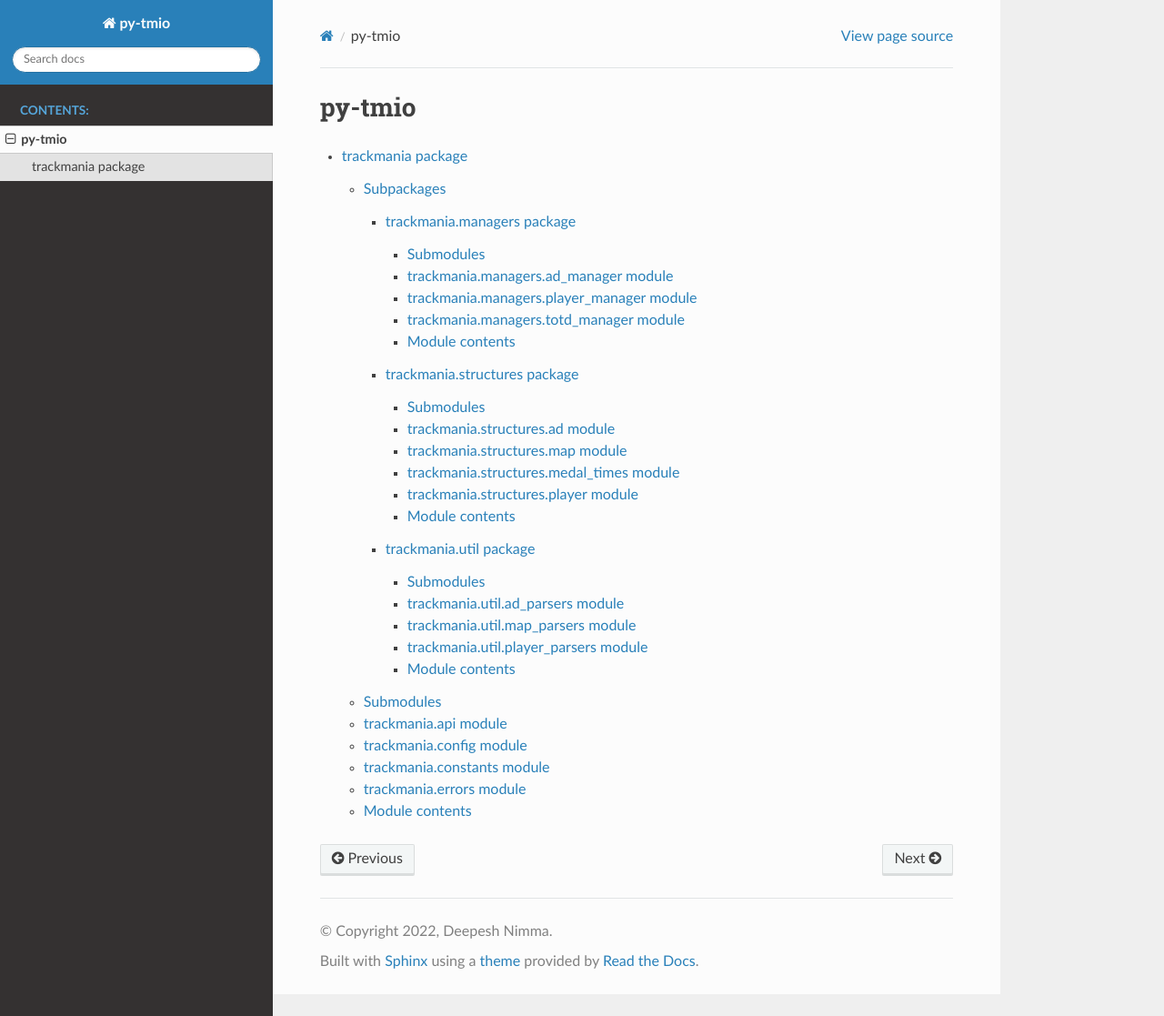
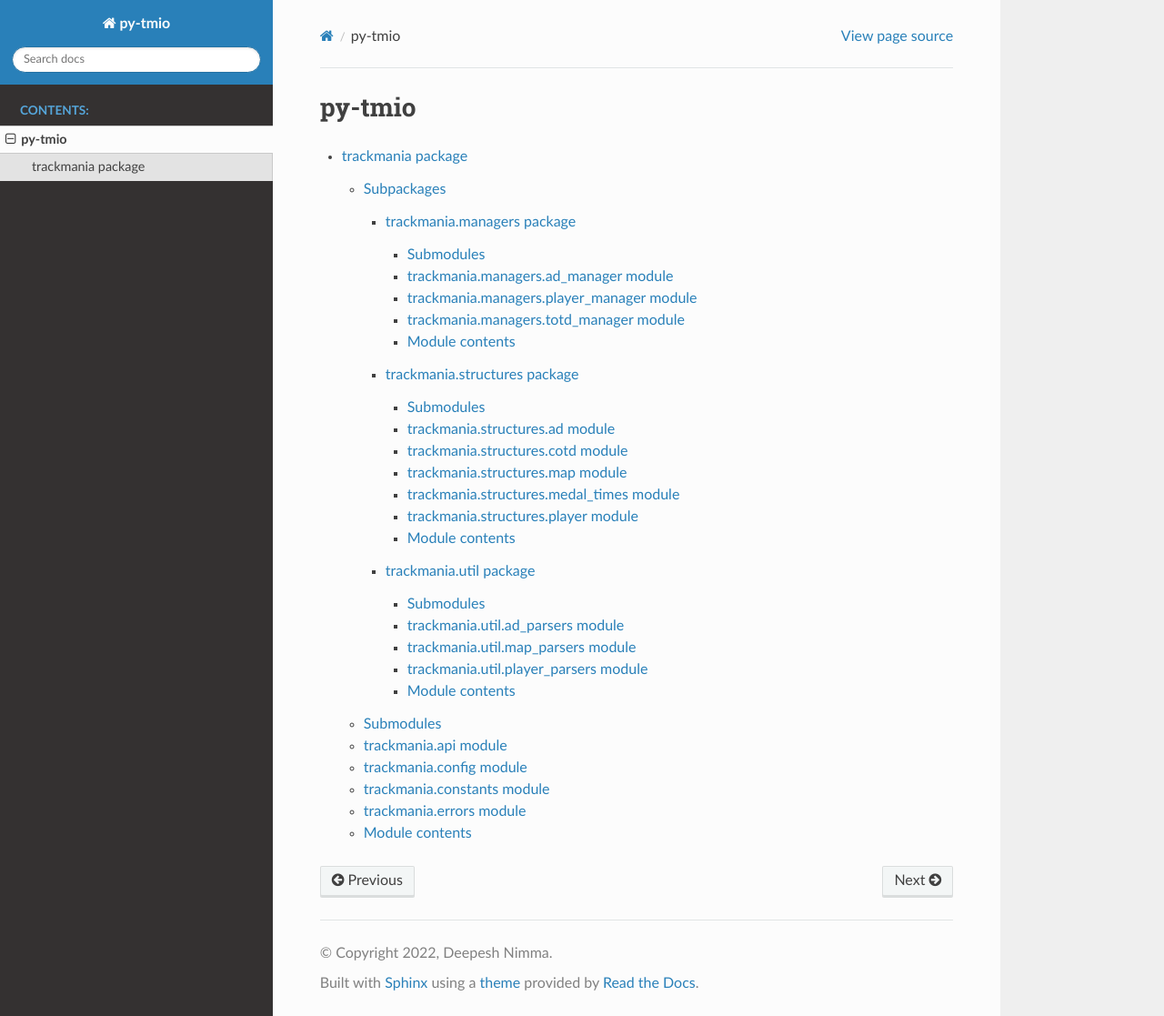
Before and after one commit to deepnimma/py-tmio, a Sphinx documentation site: the page built from docs/modules.rst, in a window 1280 px wide and 1117 px high. Shown: the whole window at 91% size. Built offline with Sphinx 7.4.7 and the Read the Docs theme 2.0.0, drawn with Linux system fonts in a browser that asks for light colours.

Commit message:
add cotd structures

```diff
--- a/docs/trackmania.structures.rst
+++ b/docs/trackmania.structures.rst
@@ -8,6 +8,14 @@ trackmania.structures.ad module
 -------------------------------
 
 .. automodule:: trackmania.structures.ad
+   :members:
+   :undoc-members:
+   :show-inheritance:
+
+trackmania.structures.cotd module
+---------------------------------
+
+.. automodule:: trackmania.structures.cotd
    :members:
    :undoc-members:
    :show-inheritance:
```
